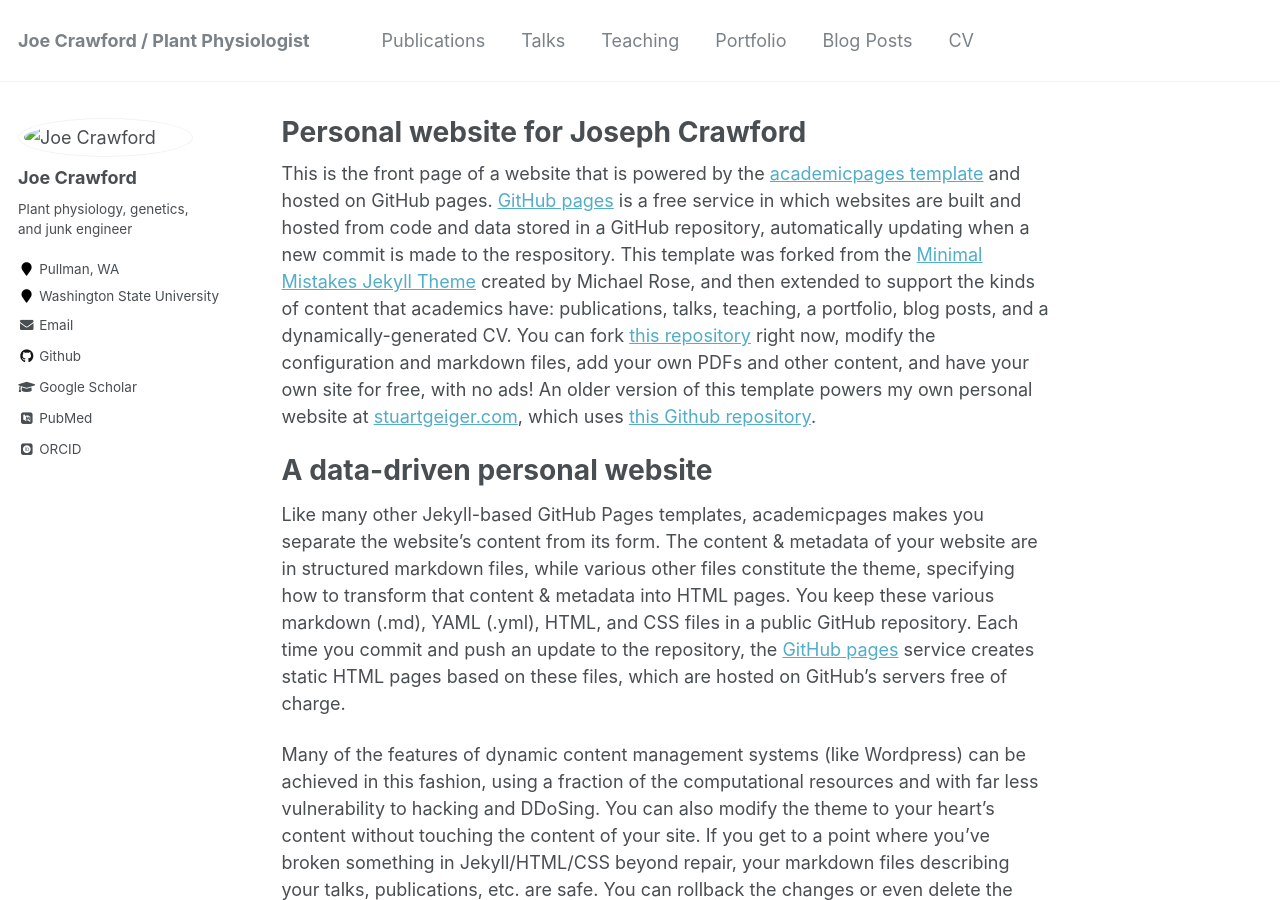
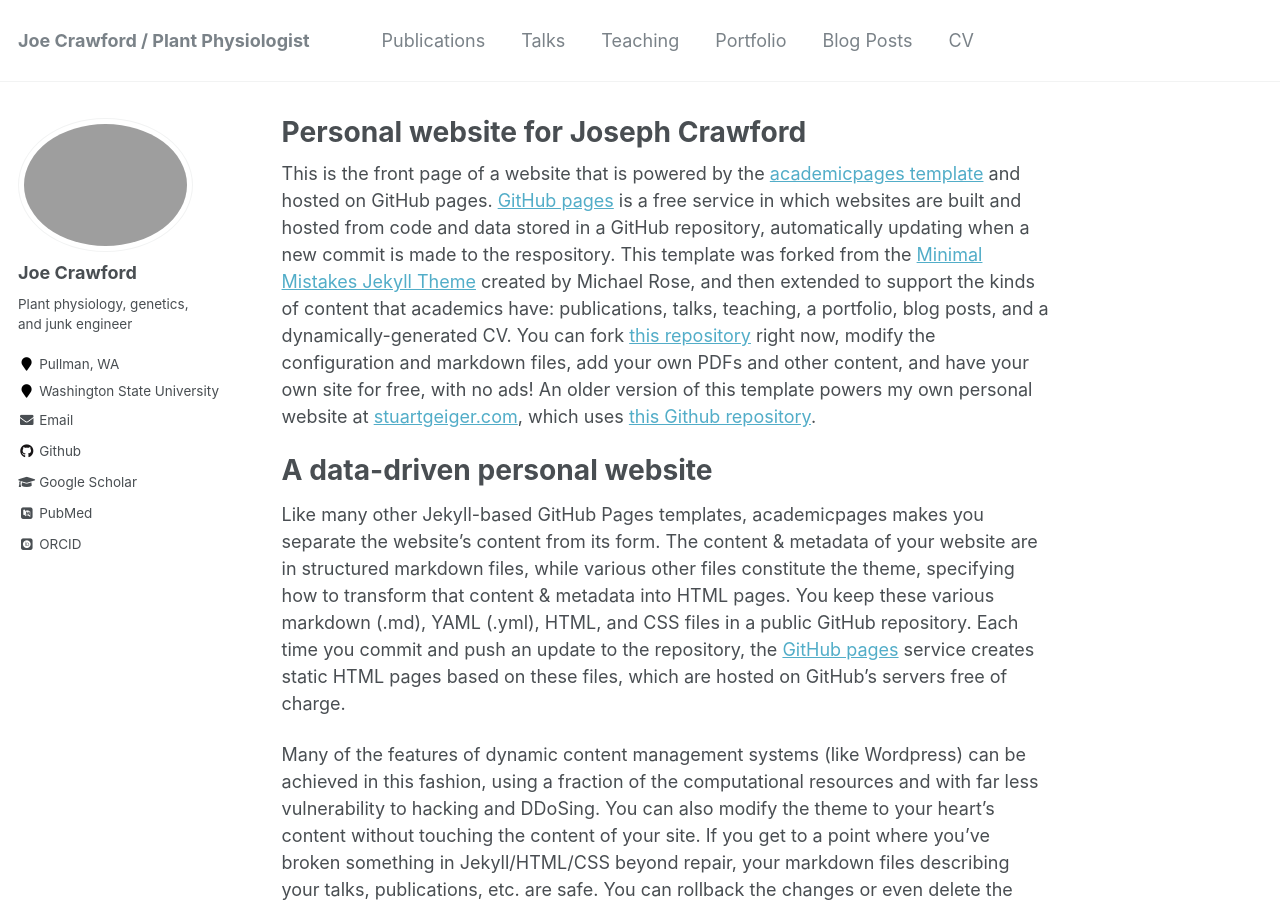
Before and after one commit to plant-physio/plant-physio.github.io, a Jekyll site: the page built from _pages/about.md, in a window 1280 px wide and 900 px high. Built offline with Jekyll 4.4.1, drawn with Linux system fonts in a browser that asks for light colours; some web fonts are replaced.

Commit message:
Update _config.yml

```diff
--- a/_config.yml
+++ b/_config.yml
@@ -81,7 +81,7 @@ analytics:
 # Site Author
 author:
   name             : "Joe Crawford"
-  avatar           : "57396722136__653016A5-573D-40CA-A84D-57051613FAC1.JPG"
+  avatar           : "joe.JPG"
   bio              : "Plant physiology, genetics, and junk engineer"
   location         : "Pullman, WA"
   employer         : "Washington State University"
```
